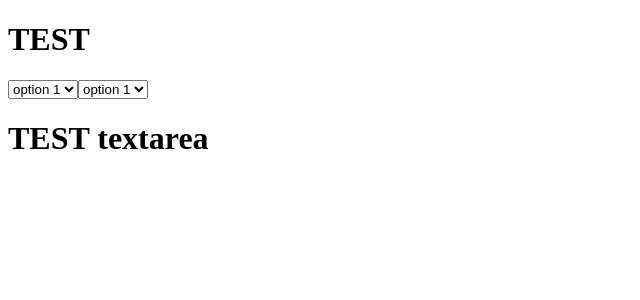
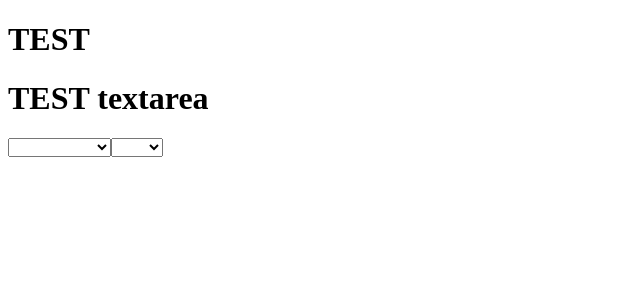
Before and after one commit to Aveamxela/form-avito, a React (Create React App) app: page / in a window 1280 px wide. Shown: the top 300 px of the page, without its empty margins (0-640 px from the left). Built offline with nearby package versions, Linux system fonts and the light colour scheme; the HTML template or start-up script is replaced by a standard one.

Commit message:
Formulaire AddCar ajouté comme component

```diff
--- a/src/App.js
+++ b/src/App.js
@@ -1,14 +1,14 @@
 import Input from "./components/Input";
-import Select from "./components/Select";
+
 import Textarea from "./components/Textarea";
+import AddCar from "./components/AddCar";
 
 export default function App() {
     return (
         <>
             <Input />
-            <Select options={['option 1', 'option 2', 'option 3']} />
-            <Select options={['option 1', 'option 2', 'option 3', 'option 4']} />
             <Textarea />
+            <AddCar />
         </>
     );
 }
--- /dev/null
+++ b/src/components/AddCar.js
@@ -0,0 +1,33 @@
+import { useState } from "react";
+import Select from "./Select";
+
+const AddCar = () => {
+  const [formData, setFormData] = useState({
+    marque: "",
+    annee: "",
+    kilometrage: 0,
+    puissanceFiscale: "",
+  })
+
+  const handleChange = e => {
+    const { name } = e.target
+
+    setFormData(prevState => ({
+      ...prevState,
+      [name]: e.target.value,
+    }))
+  }
+
+  return (
+    <>
+      <form>
+        <div>
+          <Select name="marque" options={['','MG', 'Alpha Romeo', 'Chevrolet', 'Chrysler']} value={formData.marque} onChange={handleChange}/>
+          <Select name="annee" options={['', 2024, 2023, 2022, 2021]} value={formData.annee} onChange={handleChange} />
+        </div>
+      </form>
+    </>
+  )
+}
+
+export default AddCar;
--- a/src/components/Select.js
+++ b/src/components/Select.js
@@ -1,8 +1,8 @@
-const Select = ({ options, value, handleChange }) => {
+const Select = ({ name, options, value, onChange }) => {
     return (
-      <select onChange={handleChange}>
-        {options.map(option => {
-          return <option>{option}</option>
+      <select name={name} value={value} onChange={onChange}>
+        {options.map((option, index) => {
+          return <option key={index}>{option}</option>
         }) }
       </select>
     );
```
